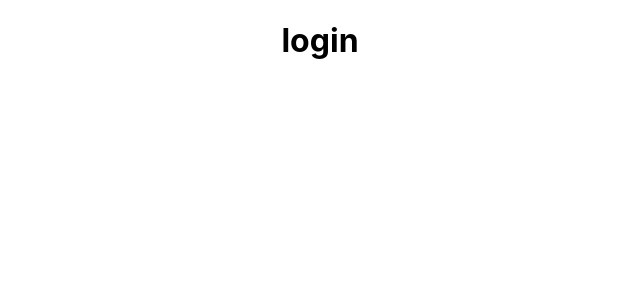
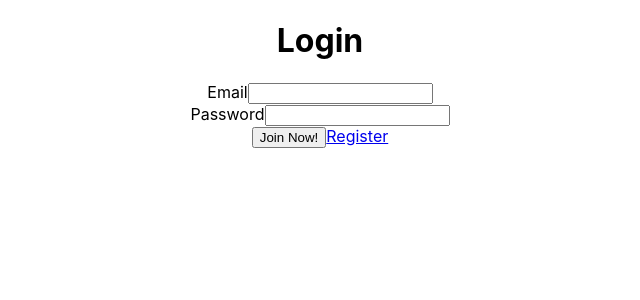
Before and after one commit to navishapatoliaya/typescript, a React (Create React App) app: page /login in a window 1280 px wide. Shown: the top 300 px of the page, without its empty margins (320-960 px from the left). Built offline with nearby package versions, Linux system fonts and the light colour scheme.

Commit message:
add login

```diff
--- a/src/App.tsx
+++ b/src/App.tsx
@@ -1,7 +1,7 @@
 import React from 'react';
 import {BrowserRouter as Router,Route,Switch} from 'react-router-dom';
 import './App.css';
-import { LoginPage } from './LoginPage';
+import  LoginPage  from './LoginPage/LoginPage';
 import  RegisterPage  from './RegistrePage/RegisterPage';
 
 function App() {
--- a/src/LoginPage/LoginPage.tsx
+++ b/src/LoginPage/LoginPage.tsx
@@ -71,16 +71,52 @@
 // }
 
 // export default LoginPage;
-import React, { Component } from 'react'
 
-export class LoginPage extends Component {
-    render() {
-        return (
+import React ,{useState}from 'react';
+import { Link } from 'react-router-dom';
+
+export default function LoginPage() {
+
+    const [state, setState] = useState({loading: false});
+        const [email, setEmail] = useState("");
+        const [password, setPassword] = useState("");
+
+    async function submitForm() {
+        setState({ ...state, loading: true});
+        const response = await fetch(`https://rails-to-do-list-narola.herokuapp.com/v1/login`, {
+          method: 'POST',
+          headers: {
+            'Accept': 'application/json',
+            'Content-Type': 'application/json'
+          },
+          body: JSON.stringify({email:email, password: password})
+        });
+        const content = await response.json();
+        setState({ ...state, loading: false});
+      }
+
+    return (
+        <div>
+            <h1>Login</h1>
             <div>
-                <h1>login</h1>
-            </div>
-        )
-    }
+                                <span>
+                                    <label>Email</label>
+                                    <input type="input" id='email'  value={email}
+                                    onChange={e => setEmail(e.target.value)}></input>
+                                </span>
+                            </div>
+                            <div>
+                                <span>
+                                    <label>Password</label>
+                                    <input type="password" id="password" value={password}
+                                    onChange={e => setPassword(e.target.value)}></input>
+                                </span>
+                            </div>
+                            <button className="btn-join" onClick={submitForm}>
+                                {!state.loading ? 'Join Now!' : {/* <img src={loading} alt="loading" /> */}}
+                            </button>
+                            <Link to="/login">Register</Link>
+
+        </div>
+    )
 }
-
-export default LoginPage;
--- a/src/LoginPage/index.tsx
+++ /dev/null
@@ -1 +0,0 @@
-export {LoginPage} from "./LoginPage";
--- a/src/RegistrePage/RegisterPage.tsx
+++ b/src/RegistrePage/RegisterPage.tsx
@@ -107,6 +107,7 @@
 
 
 import React, { useState } from 'react';
+import { Link } from 'react-router-dom';
 
 export default function RegisterPage(){
 
@@ -132,6 +133,7 @@ export default function RegisterPage(){
 
           return (
             <div>
+                            <h1>Registration</h1>
                             <div>
                                 <span>
                                     <label>Email</label>
@@ -158,6 +160,7 @@ export default function RegisterPage(){
                             <button className="btn-join" onClick={submitForm}>
                                 {!state.loading ? 'Join Now!' : {/* <img src={loading} alt="loading" /> */}}
                             </button>
+                            <Link to="/login">cancle</Link>
             </div>
 
         );
```
Also changed, not shown: src/Routes/PrivateRoutes.tsx (added).
